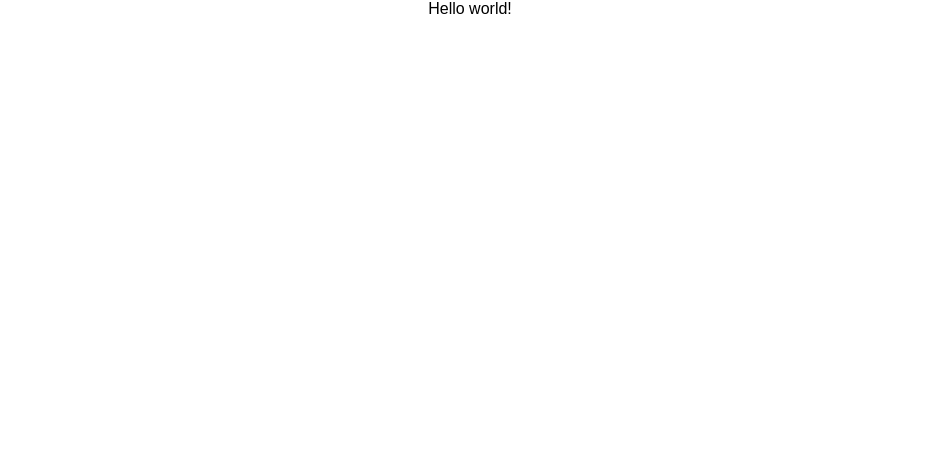
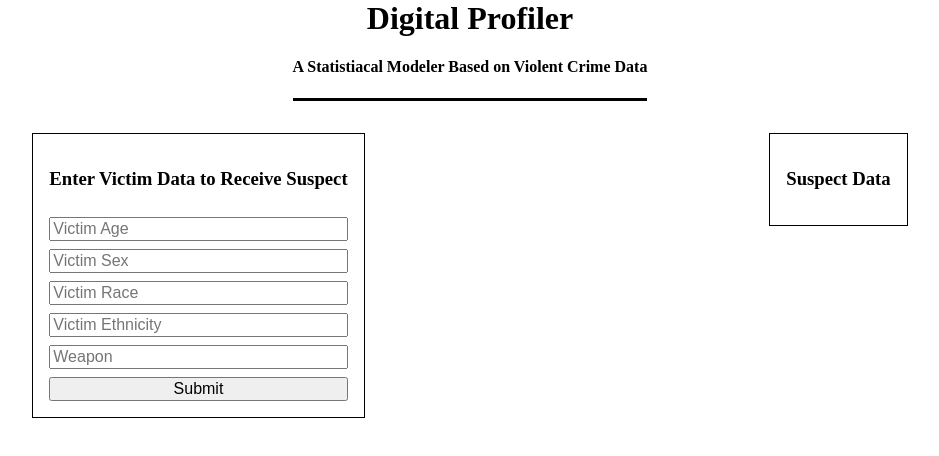
Before and after one commit to stephen-boynton/digital-profiler, a React app in the folder frontend/: page / in a window 1280 px wide. Shown: the whole page, without its empty margins (170-1109 px from the left). Built offline with nearby package versions, Linux system fonts and the light colour scheme.

Commit message:
Continue building front end

```diff
--- a/frontend/package.json
+++ b/frontend/package.json
@@ -5,6 +5,7 @@
   "dependencies": {
     "react": "^16.2.0",
     "react-dom": "^16.2.0",
+    "react-router": "^4.2.0",
     "react-router-dom": "^4.2.2",
     "react-scripts": "1.1.1"
   },
--- /dev/null
+++ b/frontend/src/components/FBIForm.css
@@ -0,0 +1,16 @@
+.FBIForm {
+  margin: 2rem 0;
+}
+
+.FBIForm > form {
+  display: flex;
+  flex-direction: column;
+  border: 1px solid black;
+  padding: 1rem;
+}
+
+.FBIForm > form > input,
+.FBIForm > form > button {
+  font-size: 16px;
+  margin-top: 0.5rem;
+}
--- /dev/null
+++ b/frontend/src/components/FBIForm.js
@@ -0,0 +1,37 @@
+import React, { Component } from "react";
+import "./FBIForm.css";
+
+export default class FBIForm extends Component {
+  constructor() {
+    super();
+    this.state = {
+      inputs: [
+        "Victim_Age",
+        "Victim_Sex",
+        "Victim_Race",
+        "Victim_Ethnicity",
+        "Weapon"
+      ]
+    };
+  }
+
+  render() {
+    return (
+      <div className="FBIForm">
+        <form>
+          <h3> Enter Victim Data to Receive Suspect </h3>
+          {this.state.inputs.map(input => {
+            return (
+              <input
+                key={input}
+                name={input}
+                placeholder={input.replace("_", " ")}
+              />
+            );
+          })}
+          <button type="submit">Submit</button>
+        </form>
+      </div>
+    );
+  }
+}
--- /dev/null
+++ b/frontend/src/components/Header.css
@@ -0,0 +1,19 @@
+header {
+  display: flex;
+  flex-direction: column;
+  justify-content: center;
+  align-items: center;
+  width: 100vw;
+}
+
+.header_border {
+  display: flex;
+  flex-direction: column;
+  align-items: center;
+  border-bottom: 0.2rem black solid;
+}
+
+header h1 {
+  padding: 0;
+  margin: 0;
+}
--- /dev/null
+++ b/frontend/src/components/Header.js
@@ -0,0 +1,13 @@
+import React from "react";
+import "./Header.css";
+
+export default function Header(props) {
+  return (
+    <header>
+      <div className="header_border">
+        <h1>Digital Profiler</h1>
+        <h4>A Statistiacal Modeler Based on Violent Crime Data</h4>
+      </div>
+    </header>
+  );
+}
--- /dev/null
+++ b/frontend/src/components/SuspectData.css
@@ -0,0 +1,10 @@
+.SuspectData {
+  padding: 2rem 0;
+}
+
+.SuspectBox {
+  display: flex;
+  flex-direction: column;
+  border: 1px solid black;
+  padding: 1rem;
+}
--- /dev/null
+++ b/frontend/src/components/SuspectData.js
@@ -0,0 +1,21 @@
+import React, { Component } from "react";
+import "./SuspectData.css";
+
+export default class SuspectData extends Component {
+  constructor() {
+    super();
+    this.state = {
+      suspect: {}
+    };
+  }
+
+  render() {
+    return (
+      <div className="SuspectData">
+        <div className="SuspectBox">
+          <h3>Suspect Data</h3>
+        </div>
+      </div>
+    );
+  }
+}
--- a/frontend/src/index.css
+++ /dev/null
@@ -1,5 +0,0 @@
-body {
-  margin: 0;
-  padding: 0;
-  font-family: sans-serif;
-}
--- a/frontend/src/index.js
+++ b/frontend/src/index.js
@@ -1,7 +1,6 @@
 import React from "react";
 import ReactDOM from "react-dom";
 import { BrowserRouter } from "react-router-dom";
-import "./index.css";
 import App from "./pages/App";
 import registerServiceWorker from "./registerServiceWorker";
 
--- a/frontend/src/pages/App.css
+++ b/frontend/src/pages/App.css
@@ -1,28 +1,8 @@
-.App {
-  text-align: center;
+body {
+  box-sizing: border-box;
+  margin: 0;
+  padding: 0;
+  display: flex;
+  flex-direction: column;
+  align-items: center;
 }
-
-.App-logo {
-  animation: App-logo-spin infinite 20s linear;
-  height: 80px;
-}
-
-.App-header {
-  background-color: #222;
-  height: 150px;
-  padding: 20px;
-  color: white;
-}
-
-.App-title {
-  font-size: 1.5em;
-}
-
-.App-intro {
-  font-size: large;
-}
-
-@keyframes App-logo-spin {
-  from { transform: rotate(0deg); }
-  to { transform: rotate(360deg); }
-}
--- a/frontend/src/pages/App.js
+++ b/frontend/src/pages/App.js
@@ -1,12 +1,14 @@
 import React, { Component } from "react";
-import Homepage from "./Homepage";
+import { Switch, Route } from "react-router-dom";
+import Homepage from "./Homepage.js";
+import Header from "../components/Header";
 import "./App.css";
-import { Switch, Route } from "react-router-dom";
 
 class App extends Component {
   render() {
     return (
       <div className="App">
+        <Header />
         <Switch>
           <Route exact path="/" component={Homepage} />
         </Switch>
--- /dev/null
+++ b/frontend/src/pages/Homepage.css
@@ -0,0 +1,5 @@
+.HomePage {
+  width: 100%;
+  display: flex;
+  justify-content: space-around;
+}
--- a/frontend/src/pages/Homepage.js
+++ b/frontend/src/pages/Homepage.js
@@ -1,9 +1,13 @@
 import React from "react";
+import FBIForm from "../components/FBIForm";
+import SuspectData from "../components/SuspectData";
+import "./Homepage.css";
 
-export default function HomePage(props) {
+export default function Homepage(props) {
   return (
     <div className="HomePage">
-      <form>Hello world!</form>
+      <FBIForm />
+      <SuspectData />
     </div>
   );
 }
```
